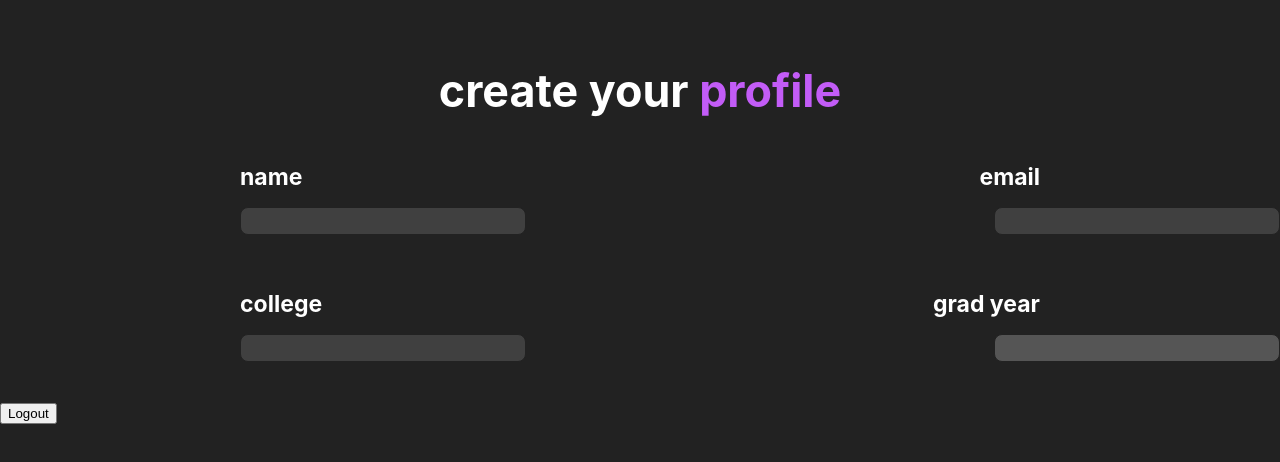
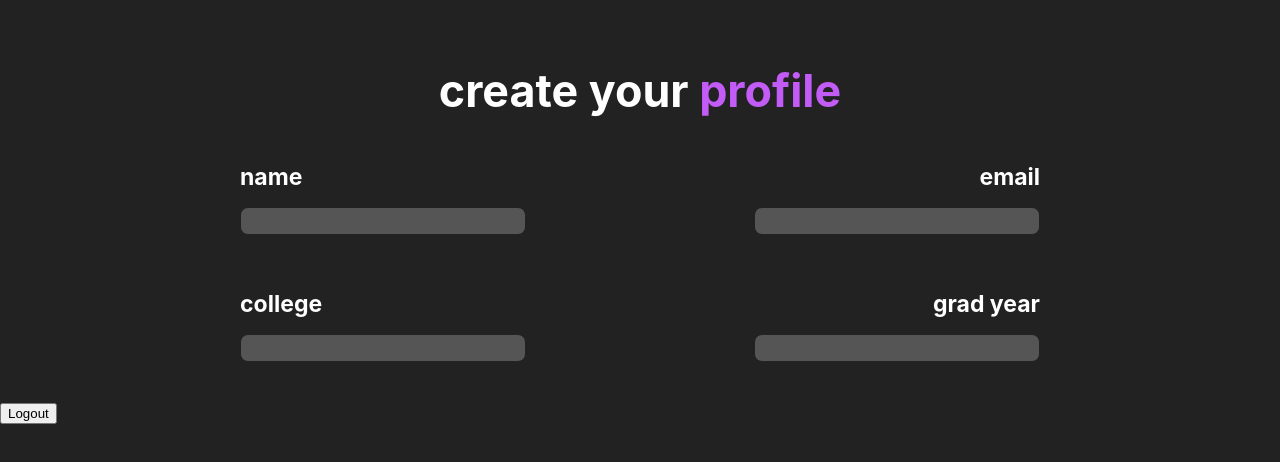
Before and after one commit to rahulravi1026/AceSpace, a React (Create React App) app in the folder acespace/: page /profile in a window 1280 px wide. Shown: the top 462 px of the page. Built offline with nearby package versions, Linux system fonts and the light colour scheme; no server answers; the database is empty; sample sign-in values are in the browser's storage.

Commit message:
profile spacing fixed

```diff
--- a/acespace/src/components/InputField.jsx
+++ b/acespace/src/components/InputField.jsx
@@ -12,9 +12,10 @@ const InputField = styled.input`
     border-color: #222222;
   }
   margin-left: ${({ leftColumn }) => (leftColumn ? '30vmin' : '0')};
+
+  opacity: ${({ readOnly }) => (readOnly ? '0.6' : '1')};
+  text-indent: 1vmin;
   margin-right: ${({ rightColumn }) => (rightColumn ? '30vmin' : '0')}
-  text-indent: 1vmin;
-  opacity: ${({ readOnly }) => (readOnly ? '0.6' : '1')};
 `;
 
 export default InputField;
--- a/acespace/src/pages/Profile.jsx
+++ b/acespace/src/pages/Profile.jsx
@@ -55,15 +55,15 @@ function Profile() {
                 <FormLabelText rightColumn>email</FormLabelText>
             </div>
             <div className='fields'>
-                <InputField value={name} readOnly leftColumn></InputField>
-                <InputField value={email} readOnly rightColumn></InputField>
+                <InputField value={name} leftColumn></InputField>
+                <InputField value={email} rightColumn></InputField>
             </div>
             <div className = "fieldTitles">
                 <FormLabelText leftColumn>college</FormLabelText>
                 <FormLabelText rightColumn>grad year</FormLabelText>
             </div>
             <div className='fields'>
-                <InputField value={college} readOnly leftColumn></InputField>
+                <InputField leftColumn></InputField>
                 <InputField rightColumn></InputField>
             </div>
             {/* <HeaderText>{name}</HeaderText>
```
